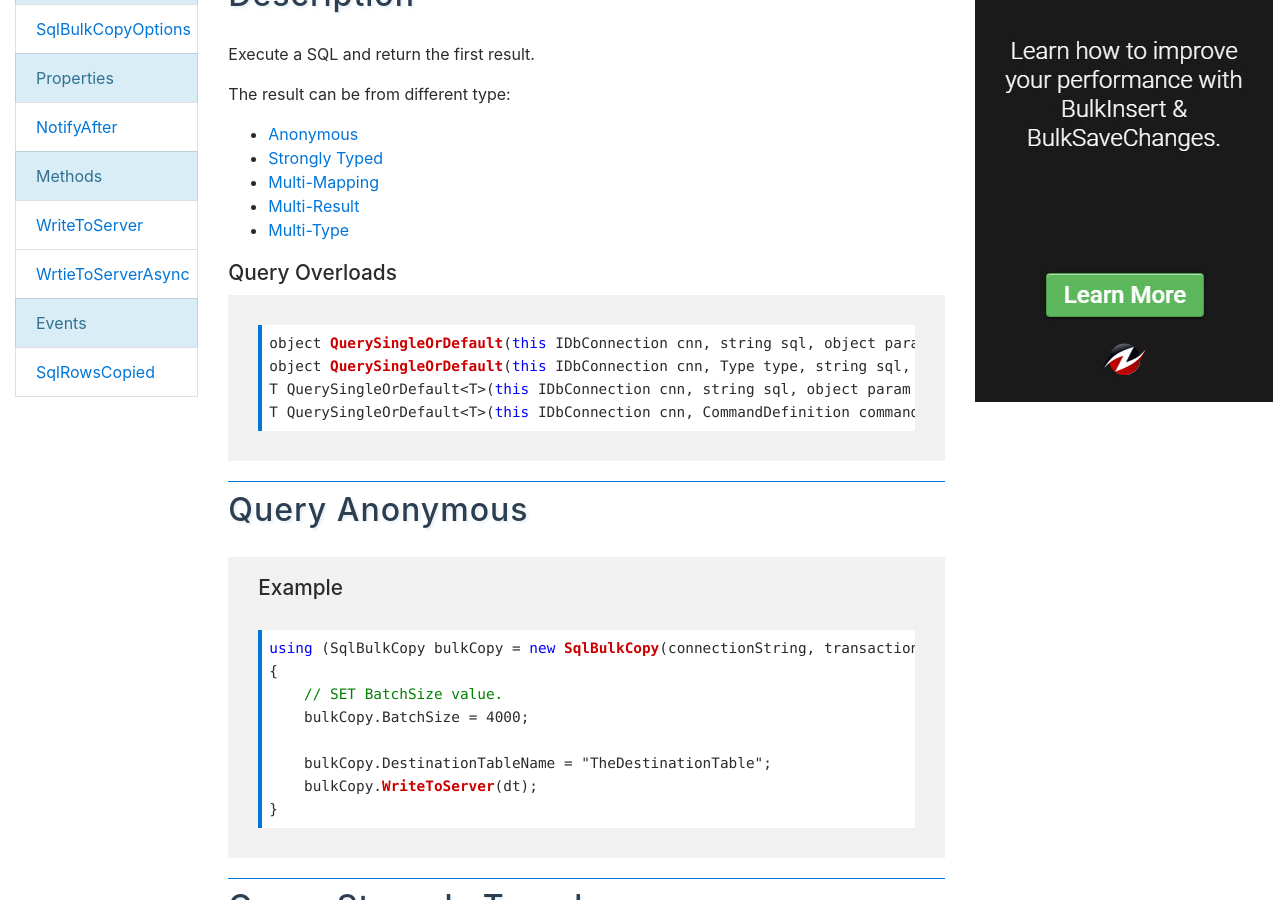
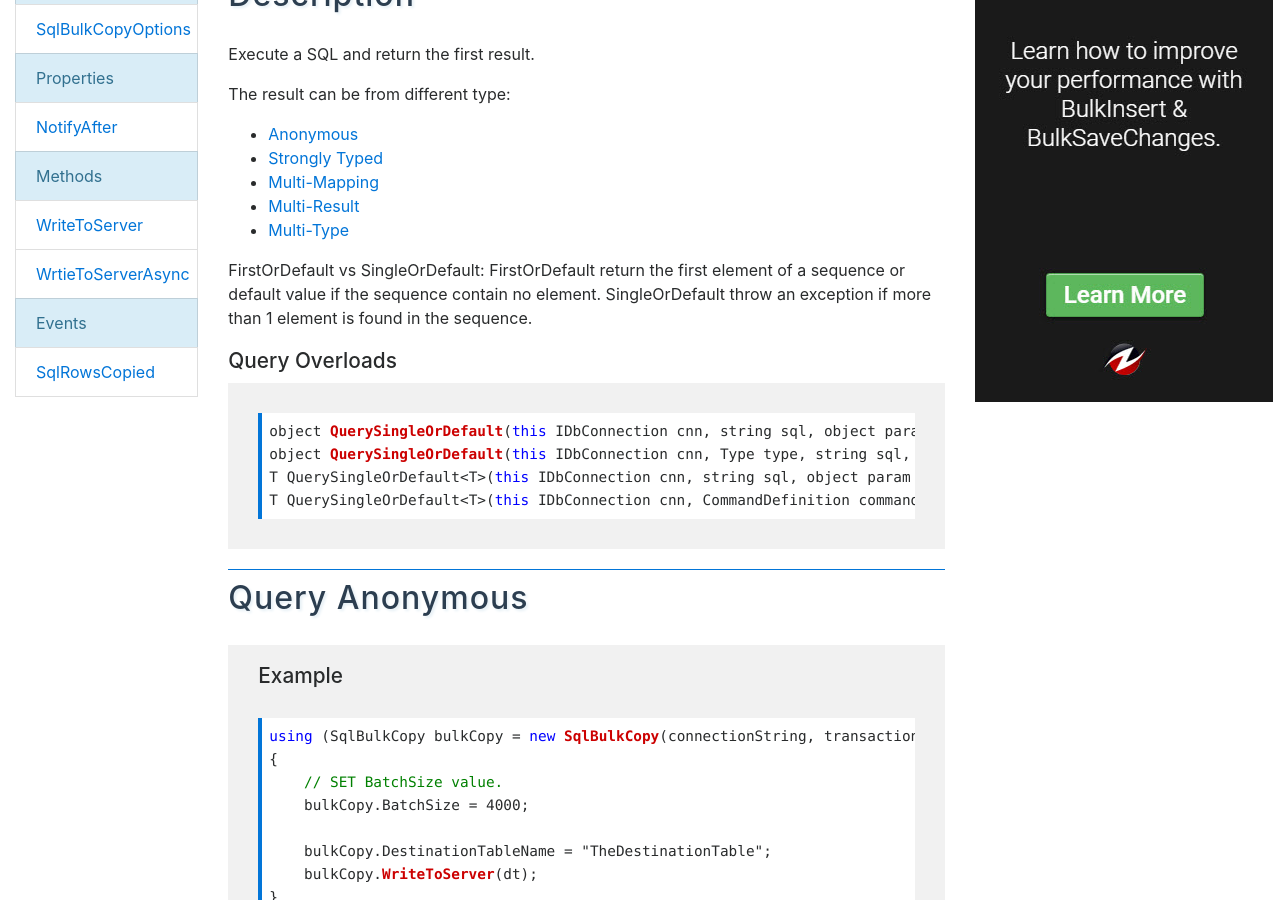
Before and after one commit to thiagopbarnabe/dapper-tutorial, a Jekyll site: the page built from docs/pages/api/querysingleordefault.md, in a window 1280 px wide and 900 px high, scrolled down 525 px. Built offline with Jekyll 4.4.1, drawn with Linux system fonts in a browser that asks for light colours; nearby versions of some CDN libraries.

Commit message:
Update querysingleordefault.md

```diff
--- a/docs/pages/api/querysingleordefault.md
+++ b/docs/pages/api/querysingleordefault.md
@@ -16,6 +16,8 @@ The result can be from different type:
 - [Multi-Mapping](#query-multi-mapping)
 - [Multi-Result](#query-multi-result)
 - [Multi-Type](#query-multi-type)
+
+> FirstOrDefault vs SingleOrDefault: FirstOrDefault return the first element of a sequence or default value if the sequence contain no element. SingleOrDefault throw an exception if more than 1 element is found in the sequence.
 
 ### Query Overloads
 
```
